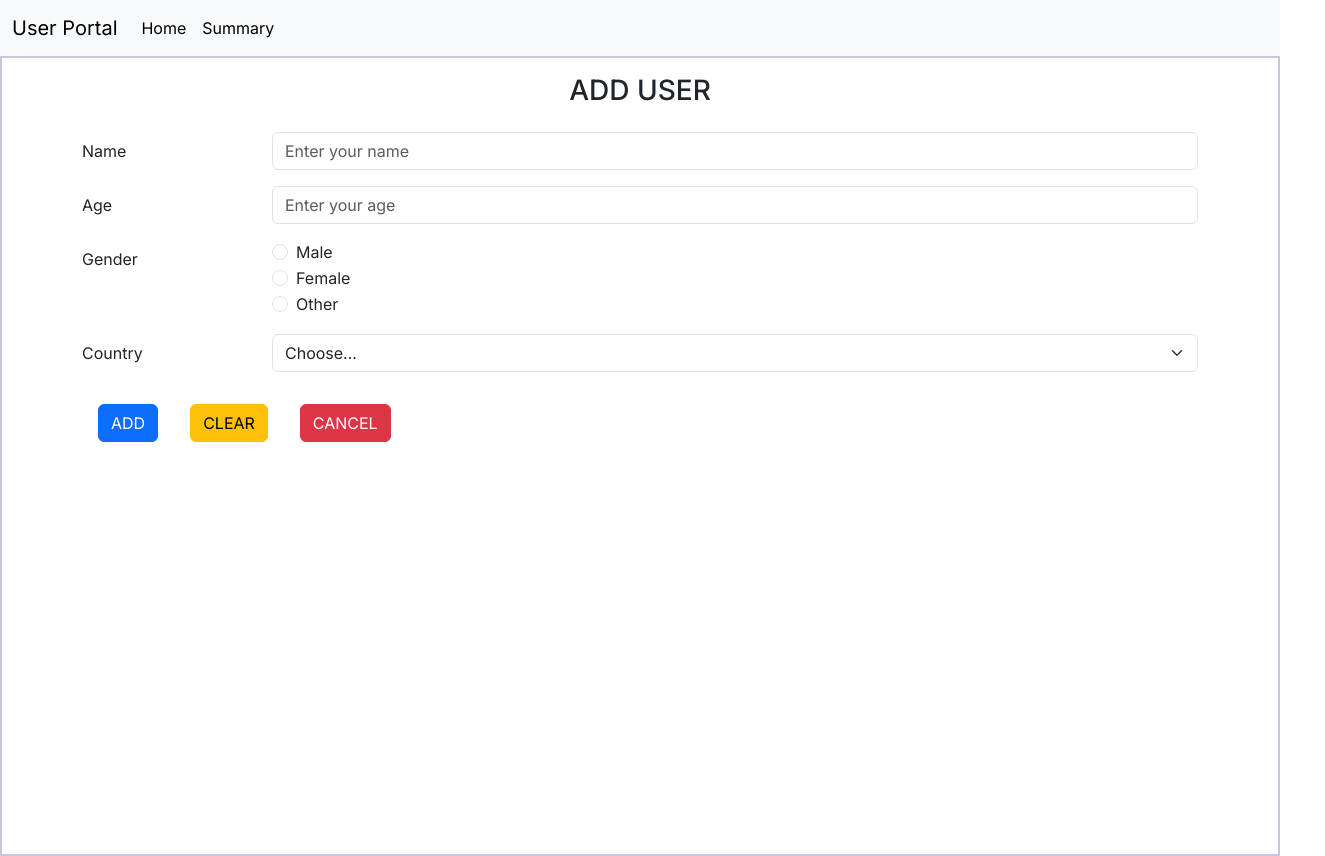
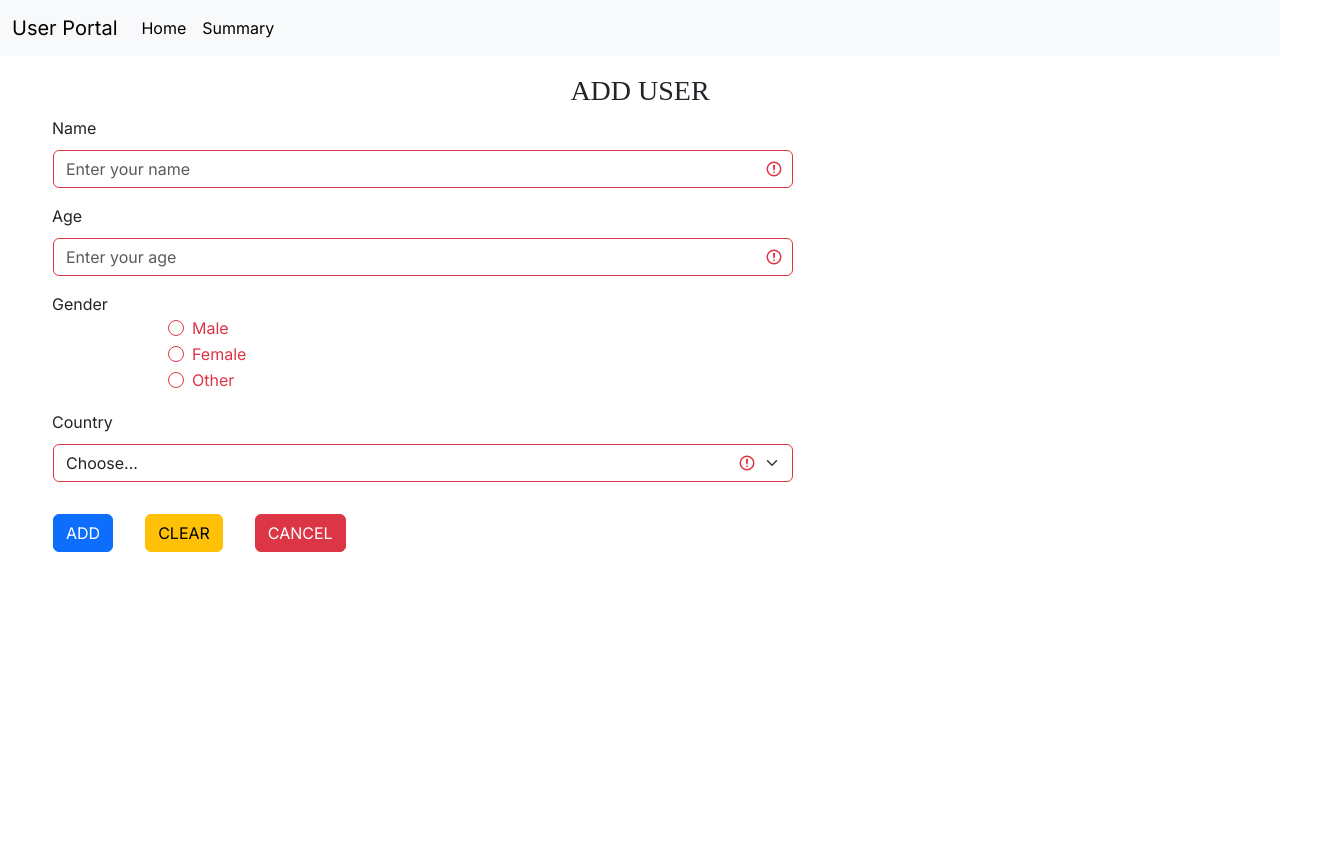
Before and after one commit to Smitasatav/figma, a Next.js app: page /Add-task in a window 1280 px wide. Shown: the whole page, 1325 px wide, since content can reach past the window. Built offline with nearby package versions, Linux system fonts and the light colour scheme.

Commit message:
form with validation add

```diff
--- a/src/app/Add-task/page.tsx
+++ b/src/app/Add-task/page.tsx
@@ -5,6 +5,7 @@ import axios from "@/components/api";
 import { userDef } from "@/components/types";
 import Spinner from "@/components/Spinner";
 import { useRouter } from "next/navigation";
+import Head from "next/head";
 
 export default function AddTask() {
   const [loading, setLoading] = useState(false);
@@ -18,12 +19,13 @@ export default function AddTask() {
     router.push("/");
   };
 
-  useEffect(() => {
-    document.title = "Add task";
-  }, []);
+  const pageTitle = "Add Task";
 
   return (
     <main>
+      <head>
+        <title>{pageTitle}</title>
+      </head>
       {!loading ? (
         <Form submitBtnLable="ADD" title="ADD USER" onSave={save} />
       ) : (
--- a/src/app/globals.css
+++ b/src/app/globals.css
@@ -3,7 +3,7 @@
 }
 
 .background-container {
-  border: 2px solid #c8c7db;
+  /* border: 2px solid #c8c7db; */
   display: flex;
   flex-direction: column;
   /* background-color: #d6d7ef; */
--- a/src/components/Form/index.tsx
+++ b/src/components/Form/index.tsx
@@ -4,6 +4,7 @@ import Link from "next/link";
 import { userDef } from "@/components/types";
 import Spinner from "@/components/Spinner";
 import { countries, genders } from "./config.js";
+import "./style.css";
 interface props {
   submitBtnLable: string;
   title?: string;
@@ -49,7 +50,122 @@ export default function Form({
 
   return (
     <main>
-      <div className="container my-3">
+      <h3 className="text-center">{title}</h3>
+      {!loading && (
+        <form
+          onSubmit={save}
+          className="row g-3 needs-validation was-validated"
+        >
+          <div className="col-md-7">
+            <label className="col-sm-2-col-form-label">Name</label>
+            <input
+              type="text"
+              className="form-control"
+              name="name"
+              required
+              placeholder="Enter your name"
+              onChange={(event) => setName(event.currentTarget.value)}
+              value={name}
+            />
+            <div className="valid-feedback">Looks good...</div>
+          </div>
+          {/* for age */}
+
+          <div className="col-md-7">
+            <label className="col-sm-2-col-form-label">Age</label>
+            <input
+              type="number"
+              name="age"
+              className="form-control"
+              required
+              placeholder="Enter your age"
+              onChange={(event) => setAge(event.currentTarget.value)}
+              value={age}
+            />
+            <div className="valid-feedback">Looks good...</div>
+          </div>
+
+          {/* for gender */}
+
+          <div className="col-md-8">
+            <label className="col-sm-2-col-form-label">Gender</label>
+            {genders.map((item, index) => (
+              <div key={index} className="form-check">
+                <input
+                  className="form-check-input"
+                  type="radio"
+                  name="gender"
+                  required
+                  value={item}
+                  checked={gender === item}
+                  onChange={(event) => setGender(event.currentTarget.value)}
+                />
+                <label className="form-check-label" htmlFor={`gender${index}`}>
+                  {item}
+                </label>
+              </div>
+            ))}
+            <div className="valid-feedback">Looks good...</div>
+          </div>
+
+          {/* for country */}
+
+          <div className="col-md-7">
+            <label className="col-sm-2-col-form-label">Country</label>
+            <select
+              id="inputState"
+              className="form-select"
+              name="country"
+              required
+              value={country}
+              onChange={(event) => setCountry(event.currentTarget.value)}
+            >
+              <option selected disabled value="">
+                Choose...
+              </option>
+              {countries.map((item, index) => (
+                <option key={index} value={item}>
+                  {item}
+                </option>
+              ))}
+            </select>
+            <div className="valid-feedback">Looks good...</div>
+          </div>
+          {/* for buttons */}
+
+          <div className="buttons">
+            <div className="d-flex flex-row mb-3">
+              <div className=" p-3">
+                <button type="submit" className=" btn btn-primary ">
+                  {submitBtnLable}
+                </button>
+              </div>
+              <div className="p-3">
+                <button
+                  type="submit"
+                  className="btn btn-warning"
+                  onClick={clearForm}
+                >
+                  CLEAR
+                </button>
+              </div>
+              <div className="p-3 ">
+                <Link href="/">
+                  <button type="button" className=" btn btn-danger">
+                    CANCEL
+                  </button>
+                </Link>
+              </div>
+            </div>
+          </div>
+        </form>
+      )}
+    </main>
+  );
+}
+
+{
+  /* <div className="container my-3">
         <h3 className="text-center">{title}</h3>
         {!loading && (
           <form onSubmit={save} className="mt-4">
@@ -61,7 +177,6 @@ export default function Form({
                   className="form-control"
                   name="name"
                   required
-                  // id="inputEmail3"
                   placeholder="Enter your name"
                   onChange={(event) => setName(event.currentTarget.value)}
                   value={name}
@@ -156,7 +271,5 @@ export default function Form({
           </form>
         )}
       </div>
-      {loading && <Spinner />}
-    </main>
-  );
+      {loading && <Spinner />} */
 }
--- /dev/null
+++ b/src/components/Form/style.css
@@ -0,0 +1,31 @@
+.col-md-7 {
+  /* display: flex; */
+}
+
+.col-sm-2-col-form-label {
+  margin-left: 52px;
+}
+
+.form-control,
+.form-select {
+  margin-left: 53px;
+  margin-top: 10px;
+}
+
+.form-check {
+  margin-left: 120px;
+  padding-left: 72px;
+}
+
+.buttons {
+  margin-left: 37px;
+}
+
+.text-center {
+  font-family: serif;
+  margin-top: 18px;
+}
+
+.valid-feedback {
+  margin-left: 53px;
+}
--- a/src/components/Spinner/index.tsx
+++ b/src/components/Spinner/index.tsx
@@ -1,10 +1,13 @@
 import React from "react";
+import "./style.css";
 
 export default function Spinner() {
   return (
-    <div className="d-flex justify-content-center p-5">
-      <div className="spinner-border" role="status">
-        <span className="visually-hidden">Loading...</span>
+    <div className="spinner-container">
+      <div className="spinner-wrapper">
+        <div className="spinner-border" role="status">
+          <span className="visually-hidden">Loading...</span>
+        </div>
       </div>
     </div>
   );
--- /dev/null
+++ b/src/components/Spinner/style.css
@@ -0,0 +1,15 @@
+.spinner-container {
+  position: fixed;
+  top: 0;
+  left: 18px;
+  width: 100%;
+  height: 100%;
+  display: flex;
+  justify-content: center;
+  align-items: center;
+}
+
+.spinner-wrapper {
+  width: 100px;
+  height: 100px;
+}
--- a/src/components/cals.ts
+++ /dev/null
@@ -1,6 +0,0 @@
-export let addition =(a:number, b:number)=>a+b
-export let sub =(a:number, b:number)=>a-b
-export let mul =(a:number, b:number)=>a*b
-export let division =(a:number, b:number)=>a/b
-let square=(a:number)=>a*a
-export default square
```
Also changed, not shown: src/app/Edit-task/[id]/page.tsx (+7 -0 lines), src/app/Summary/page.tsx (+11 -4 lines), src/components/index.tsx (deleted, +0 -9 lines).
